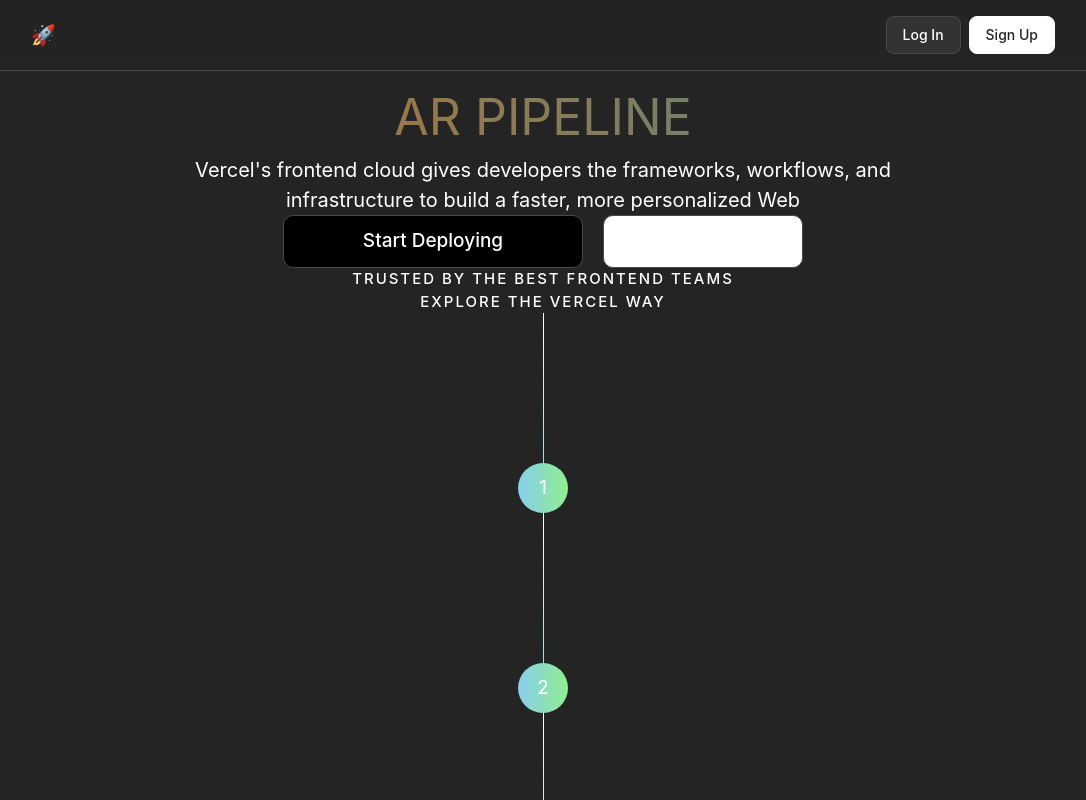
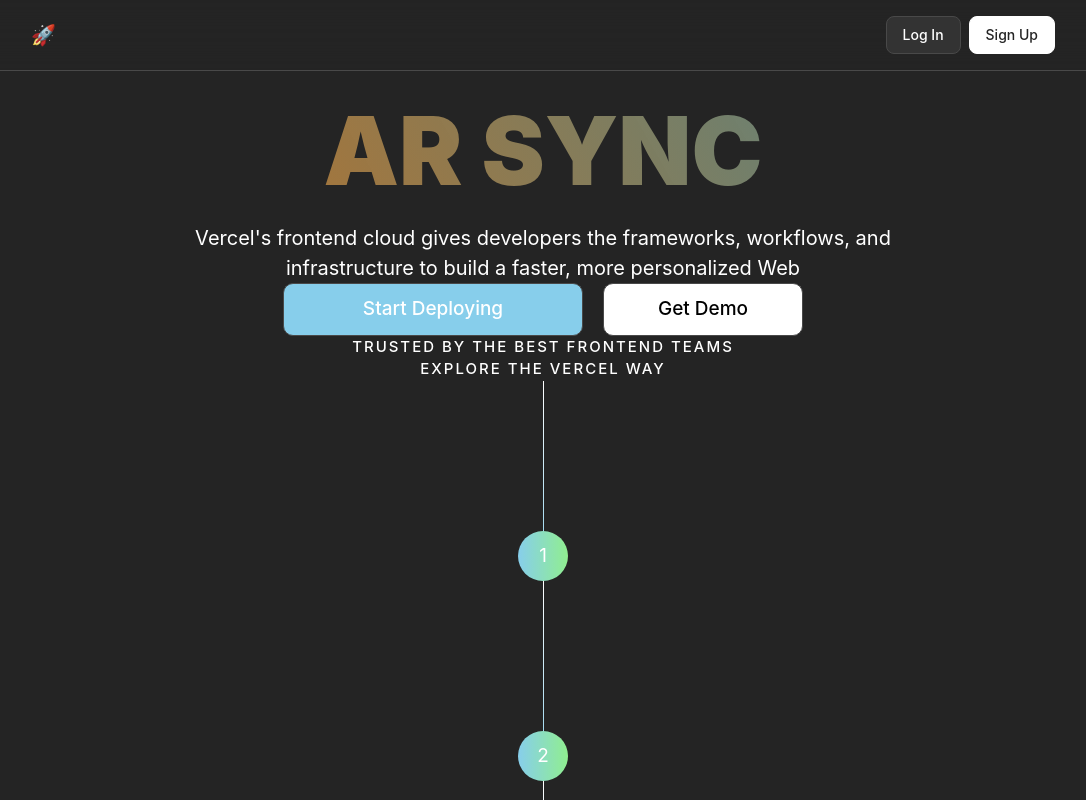
Before and after one commit to jashwanth0712/arweave-hackathon, a React (Vite) app in the folder hosting-website/: page / in a window 1280 px wide. Shown: the top 800 px of the page, without its empty margins (97-1183 px from the left). Built offline with nearby package versions, Linux system fonts and the light colour scheme.

Commit message:
updated button colors

```diff
--- a/hosting-website/src/pages/StartingPage.jsx
+++ b/hosting-website/src/pages/StartingPage.jsx
@@ -3,7 +3,7 @@ import '../styles/StartingPage.css';
 function StartingPage() {
   return (
     <div className="App">
-      <h3 className='heading'>AR PIPELINE</h3>
+      <h3 className='heading'>AR SYNC</h3>
       <p className='text'>Vercel's frontend cloud gives developers the frameworks,
         workflows, and infrastructure to build a faster,
         more personalized Web</p>
@@ -11,7 +11,7 @@ function StartingPage() {
         <button className='StartDeploying'>
           <p>Start Deploying</p>
         </button>
-        <button className='GetDemo gradient'>
+        <button className='GetDemo'>
           <p>Get Demo</p>
         </button>
       </div>
--- a/hosting-website/src/styles/StartingPage.css
+++ b/hosting-website/src/styles/StartingPage.css
@@ -7,9 +7,10 @@
 }
 
 .heading {
-    font-size: 50px;
+    font-size: 95px;
     background-image: linear-gradient(60deg, rgba(199, 115, 32, 0.97), rgba(101, 186, 196, 0.658));
     background-clip: text;
+    font-weight: 1000;
     color: transparent;
     z-index: 1;
 }
@@ -27,7 +28,7 @@
 
 .StartDeploying {
     width: 300px;
-    background-color: black;
+    background-color: skyblue;
     border-radius: 10px;
     font-size: 19px;
     color: white;
@@ -39,13 +40,7 @@
     background-color: white;
     border-radius: 10px;
     font-size: 19px;
-    animation: animateGradients 10s linear-infinate;
-}
-
-.gradient:hover {
-    z-index: 1;
-    animation-delay: 3s;
-    background-image: linear-gradient(60deg, rgb(0, 60, 255), rgb(148, 64, 162));
+    color: black;
 }
 
 .GetDemo:hover {
```
